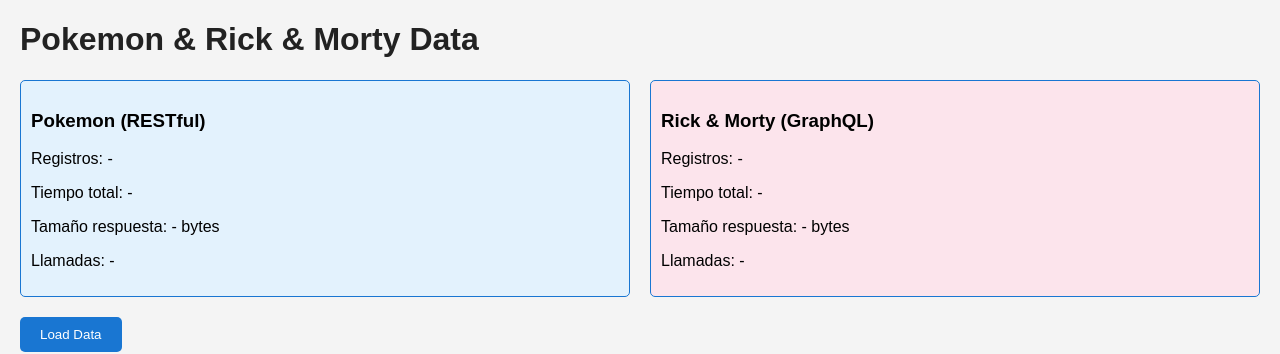
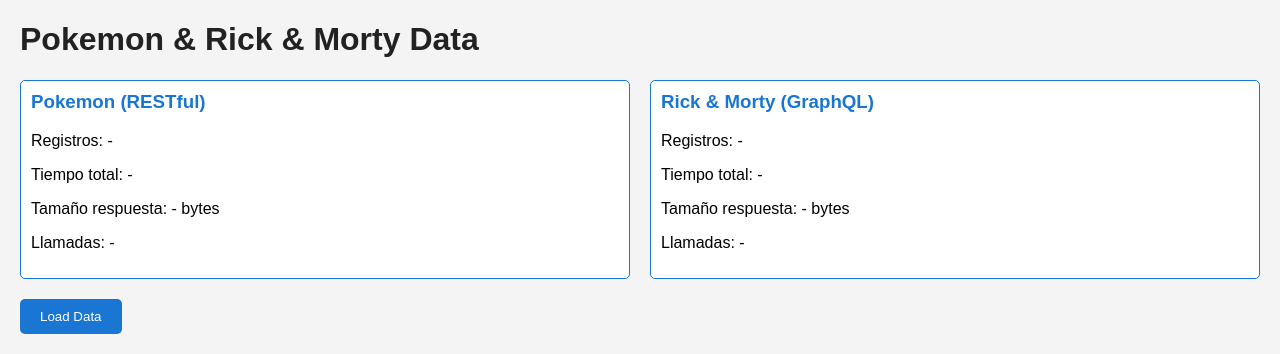
Before and after one commit to leninnx/Benchmark, a Flask app: page / in a window 1280 px wide. Shown: the top 354 px of the page. Run offline with Flask 3, Linux system fonts and the light colour scheme.

Commit message:
Update index.html

```diff
--- a/templates/index.html
+++ b/templates/index.html
@@ -16,6 +16,18 @@
         .pokemon-box { background: #e3f2fd; }
         .rm-box { background: #fce4ec; }
         .info-container { display: flex; gap: 20px; margin-bottom: 20px; }
+    .info-box {
+    border: 1px solid #1976d2; /* borde azul */
+    padding: 10px;
+    border-radius: 5px;
+    flex: 1;
+    background: white; /* fondo blanco */
+}
+
+.info-box h3 {
+    color: #1976d2; /* título azul */
+    margin-top: 0;
+}
     </style>
 </head>
 <body>
```
